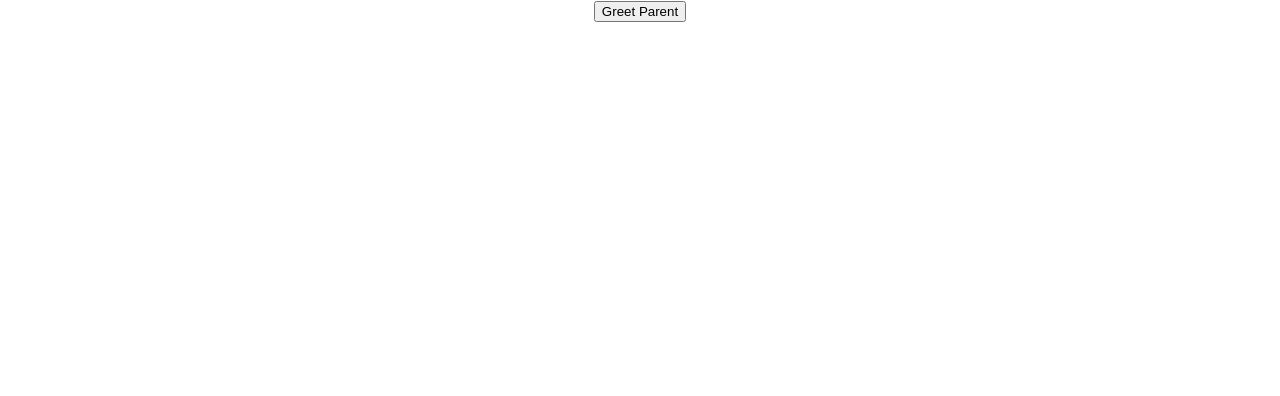
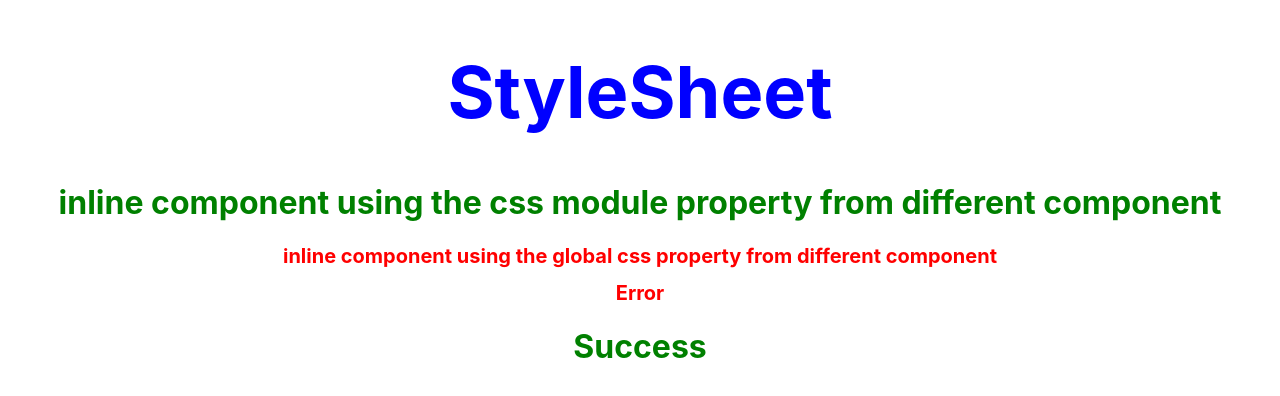
Before and after one commit to kemaloncell/react-tutorial, a React (Create React App) app: page / in a window 1280 px wide. Shown: the top 396 px of the page. Built offline with nearby package versions, Linux system fonts and the light colour scheme.

Commit message:
lesson 3

```diff
--- a/src/App.js
+++ b/src/App.js
@@ -9,6 +9,11 @@ import FunctionClick from "./components/FunchtionClick";
 import ClassClick from "./components/ClassClick";
 import EventBind from "./components/EventBind";
 import ParentComponent from "./components/ParentComponent";
+import ConditionalRendering from "./components/ConditionalRendering";
+import ListRendering from "./components/ListRendering";
+import StyleSheet from "./components/StyleSheet";
+import './appStyles.css'
+import styles from './components/appStyle.module.css'
 function App() {
   return (
     <div className="App">
@@ -31,10 +36,14 @@ function App() {
         <hr></hr>
         <hr></hr>
         <EventBind/>
+        <ParentComponent/>
+              <ConditionalRendering/>
+                    <ListRendering/>
 
             */}
-
-        <ParentComponent/>
+        <StyleSheet primary={false}/>
+        <h1 className='error'>Error</h1>
+        <h1 className={styles.success}>Success</h1>
 
     </div>
   );
--- /dev/null
+++ b/src/appStyles.css
@@ -0,0 +1,6 @@
+
+.error{
+    color: red;
+    font-size: 20px;
+    font-weight: bold;
+}
--- /dev/null
+++ b/src/components/ConditionalRendering.js
@@ -0,0 +1,44 @@
+import React, { Component} from "react";
+
+class ConditionalRendering extends Component {
+
+    constructor(props){
+        super(props)
+
+        this.state = {
+            isLoggedIn: true
+        }
+    }
+
+    render() {
+        /* approach 1 - if else statment doesn't work in jsx
+        if(this.state.isLoggedIn){
+            return <div>
+                <h1>Welcome Cumali</h1>
+            </div>
+        }else{
+            return <div>
+                <h1>Welcome Guest</h1>
+            </div>
+        } */
+
+        /* approach 2 - element variables
+        let element
+        if(this.state.isLoggedIn){
+            this.message = <div>Welcome Cumali</div>
+        }else {
+            this.message = <div>Welcome Guest</div>
+        }
+        return <div>{this.message}</div>*/
+
+        /* approach 3 - ternary conditional operator
+        return(
+            this.state.isLoggedIn ? <div>Welcome Cumali</div> : <div>Welcome Guest</div>
+        )
+      */
+
+        /* approach 4 - short circuit operator */
+        return this.state.isLoggedIn && <div>Welcome Cumali</div>
+    }
+}
+export default ConditionalRendering
--- /dev/null
+++ b/src/components/ListRendering.js
@@ -0,0 +1,76 @@
+ import React from 'react'
+import ListRenderingItem from './ListRenderingItem'
+    function ListRendering() {
+      /* approach 1 =  const names = ['Bruce', 'Clark', 'Diana']
+        return (
+            <div>
+                {
+                    // we have to use curly braces for javascript code in jsx
+                    names.map(name =>  <h1>{name}</h1> )
+                }
+            </div>
+        ) */
+           /* approach 2 =
+        const names = ['Bruce', 'Clark', 'Diana']
+        const nameList =  names.map(name =>  <h1>{name}</h1> )
+        return (
+            <div>{nameList}</div>
+        ) */
+        /* approach 3 = object array rendering
+        const persons = [
+            {
+                id: 1,
+                name: 'Bruce',
+                age: 30,
+                skill: 'React'
+            },
+            {
+                id: 2,
+                name: 'Clark',
+                age: 25,
+                skill: 'Angular'
+            },
+            {
+                id: 3,
+                name: 'Diana',
+                age: 28,
+                skill: 'Vue'
+            },
+        ]
+        const personList = persons.map(person => <h2>{person.name}- {person.age}- {person.skill}</h2>)
+        return <div>{personList}</div> */
+        /* approach 4 = key prop, the best way to using
+        const persons = [
+            {
+                id: 1,
+                name: 'Bruce',
+                age: 30,
+                skill: 'React'
+            },
+            {
+                id: 2,
+                name: 'Clark',
+                age: 25,
+                skill: 'Angular'
+            },
+            {
+                id: 3,
+                name: 'Diana',
+                age: 28,
+                skill: 'Vue'
+            },
+        ]
+        const personList = persons.map(person =>  <ListRenderingItem key={person.id} person={person}/>)
+        return <div>{personList}</div>
+         */
+        /* approach 5 = index as key anti pattern = if you don't have unique list items, you can use index as key
+        but if you have unique list items, you should not use index as key because it will cause performance issues
+        and if you have items that can be reordered or deleted, then you should not use index as key because it will cause unexpected behaviour
+        you can use index as key if your list is static and will not change.
+        * */
+        const names = ['Bruce', 'Clark', 'Diana']
+        const nameList = names.map((name, i) =>  <div key={i}>{name}</div>)
+        return <div>{nameList}</div>
+}
+
+    export default ListRendering
--- /dev/null
+++ b/src/components/ListRenderingItem.js
@@ -0,0 +1,12 @@
+import React from 'react'
+
+
+function ListRenderingItem({person}) {
+    return (
+        <div>
+            <h2>{person.name}- {person.age}- {person.skill}</h2>
+        </div>
+    )
+}
+
+export  default ListRenderingItem
--- /dev/null
+++ b/src/components/StyleSheet.js
@@ -0,0 +1,30 @@
+import React from 'react'
+import './myStyles.css'
+// if you want to use the css module property from different component, you have to import the css file in the relevant component
+import styles from "./appStyle.module.css";
+
+/* for inline style */
+ const heading = {
+        fontSize: '72px',
+        color: 'blue'
+ }
+
+const StyleSheet = ({primary}) => {
+   /*
+     const className = primary ? 'primary' : 'secondary' this is a way to use the condition in the className
+    return (
+        <div>
+            <h1 className={`${className} font-xl`}>StyleSheet</h1>
+        </div>
+    )
+    */
+    /* inline style */
+    return (
+        <div>
+            <h1 style={heading}>StyleSheet</h1>
+            <h1 className={styles.success}>inline component using the css module property from different component</h1>
+            <h1 className='error'>inline component using the global css property from different component</h1>
+        </div>
+    )
+}
+export default StyleSheet
--- /dev/null
+++ b/src/components/appStyle.module.css
@@ -0,0 +1,4 @@
+.success{
+    color: green;
+    font-weight: bold;
+}
--- /dev/null
+++ b/src/components/myStyles.css
@@ -0,0 +1,11 @@
+.primary{
+    color: red;
+}
+
+.secondary{
+    color: orange;
+}
+
+.font-xl{
+    font-size: 72px;
+}
```
